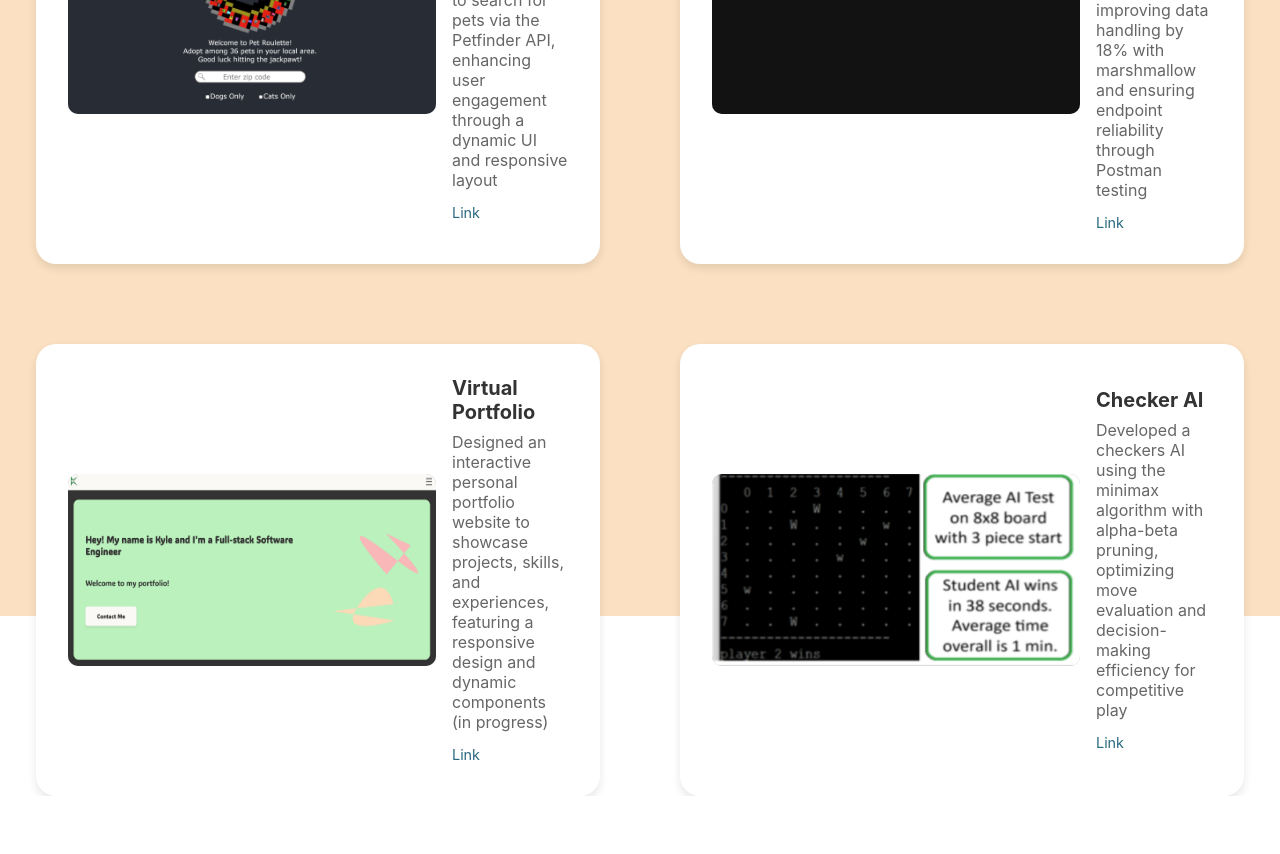
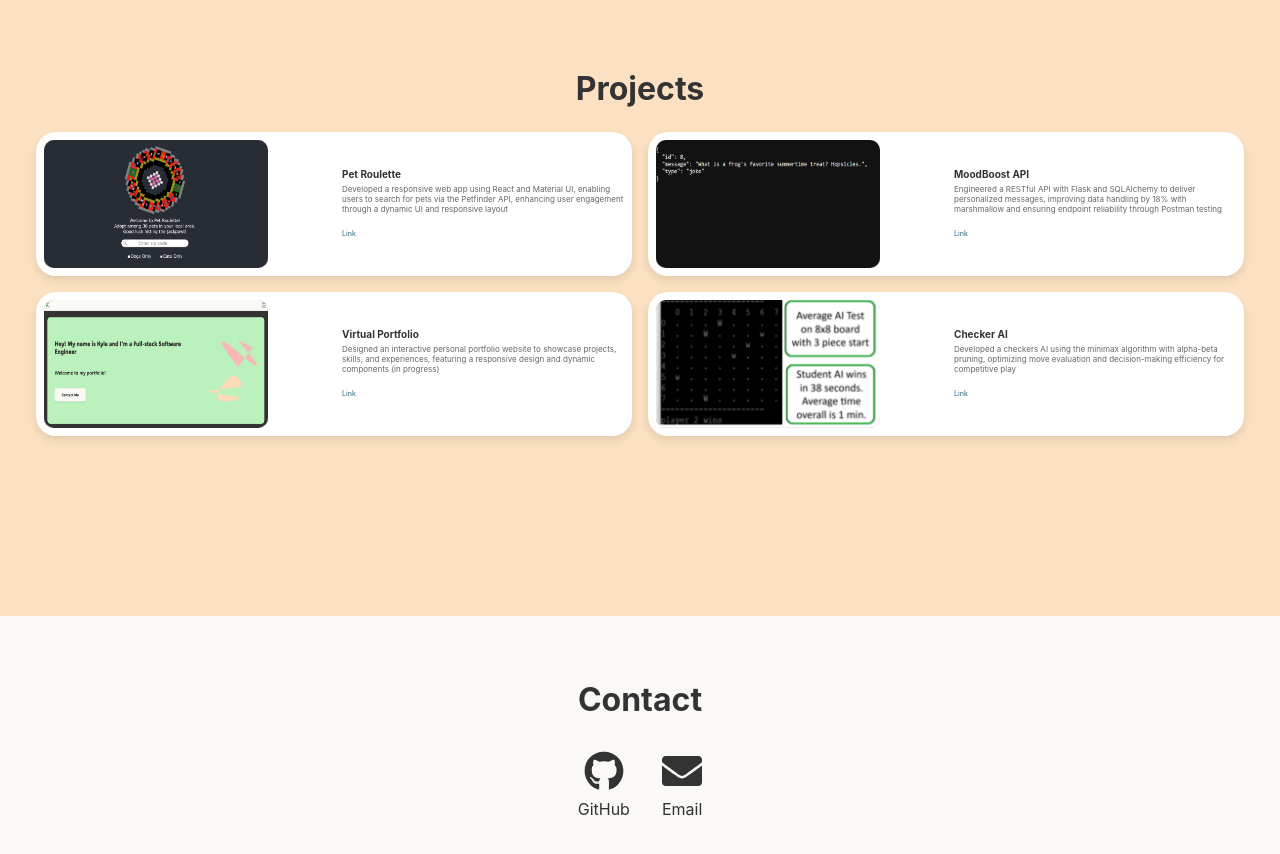
Before and after one commit to kjung4706/kjung4706.github.io, a React (Create React App) app: page / in a window 1280 px wide. Shown: the part 1640-2494 px from the top of the page. Before the commit the page ends 2436 px from the top, so only its background shows below. Built offline with nearby package versions, Linux system fonts and the light colour scheme; the HTML template or start-up script is replaced by a standard one; a web font is replaced by a local one.

Commit message:
Create Contact Page and update all page structures

```diff
--- a/package.json
+++ b/package.json
@@ -9,6 +9,7 @@
     "@testing-library/user-event": "^13.5.0",
     "react": "^18.3.1",
     "react-dom": "^18.3.1",
+    "react-icons": "^5.3.0",
     "react-scripts": "5.0.1",
     "web-vitals": "^2.1.4"
   },
--- a/src/App.js
+++ b/src/App.js
@@ -2,6 +2,7 @@ import Header from './components/Header';
 import Hero from './components/Hero';
 import About from './components/About';
 import Project from './components/Project';
+import Contact from './components/Contact';
 import './App.css';
 
 const App = () => {
@@ -15,8 +16,11 @@ const App = () => {
         <section id="about">
           <About />
         </section>
-        <section id="projects">
+        <section id="project">
           <Project />
+        </section>
+        <section id="contact">
+          <Contact />
         </section>
       </main>
     </div>
--- a/src/components/About.css
+++ b/src/components/About.css
@@ -40,6 +40,8 @@
   display: grid;
   grid-template-columns: 1fr 1fr;
   font-size: 3vmin;
+  justify-items: center;
+
 }
 
 .shape-pink b {
--- /dev/null
+++ b/src/components/Contact.css
@@ -0,0 +1,38 @@
+.contact-wrapper {
+    display: flex;
+    flex-direction: column;
+    align-items: center;
+    padding: 8vh 4vmin;
+    height: calc(100vh - 136px);
+    background-color: #FAF9F6;
+    text-align: center;
+  }
+
+  h2 {
+    font-size: 4vmin;
+    margin-bottom: 4vh;
+    color: #333333;
+  }
+
+  .contact-links {
+    display: flex;
+    gap: 4vmin;
+  }
+
+  .contact-icon {
+    display: flex;
+    flex-direction: column;
+    align-items: center;
+    text-decoration: none;
+    color: #333333;
+    transition: color 0.3s;
+  }
+
+  .contact-icon span {
+    margin-top: 1vmin;
+    font-size: 2vmin;
+  }
+
+  .contact-icon:hover {
+    color: #4DB67B;
+  }
--- /dev/null
+++ b/src/components/Contact.js
@@ -0,0 +1,22 @@
+import './Contact.css';
+import { FaGithub, FaEnvelope } from 'react-icons/fa';
+
+const Contact = () => {
+  return (
+    <section className="contact-wrapper">
+      <h2>Contact</h2>
+      <div className="contact-links">
+        <a href="https://github.com/kjung4706" target="_blank" rel="noopener noreferrer" className="contact-icon">
+          <FaGithub size={40} />
+          <span>GitHub</span>
+        </a>
+        <a href="mailto:kjung4706@gmail.com" className="contact-icon">
+          <FaEnvelope size={40} />
+          <span>Email</span>
+        </a>
+      </div>
+    </section>
+  );
+};
+
+export default Contact;
--- a/src/components/Header.js
+++ b/src/components/Header.js
@@ -22,7 +22,7 @@ const Header = () => {
         <ul>
           <li><a href="#home" onClick={toggleMenu}>Home</a></li>
           <li><a href="#about" onClick={toggleMenu}>About</a></li>
-          <li><a href="#projects" onClick={toggleMenu}>Projects</a></li>
+          <li><a href="#project" onClick={toggleMenu}>Projects</a></li>
           <li><a href="#contact" onClick={toggleMenu}>Contact</a></li>
         </ul>
       </nav>
--- a/src/components/Hero.js
+++ b/src/components/Hero.js
@@ -10,7 +10,7 @@ const Hero = () => {
           <h1>Hey! My name is Kyle and I'm a Full-stack Software Engineer</h1>
           <p>Welcome to my portfolio!</p>
           <img src={Art} alt="Decorative Art 1" className="art-one" />
-          <button className="hero-button">Contact Me</button>
+          <button className="hero-button" a href="#about">Contact Me</button>
         </div>
       </section>
     </div>
--- a/src/components/Project.css
+++ b/src/components/Project.css
@@ -36,11 +36,6 @@
     border-radius: 10px;
     height: 24vmin;
     width: 46vmin;
-    display: flex;
-    align-items: center;
-    justify-content: center;
-    font-size: 2vmin;
-    font-weight: bold;
   }
 
   .project-info {
@@ -65,16 +60,35 @@
     text-decoration: none;
   }
 
-  @media only screen and (max-width: 768px) {
+  @media only screen and (max-width: 1300px) {
     .projects-grid {
-      grid-template-columns: 1fr;
-    }
-
-    .project-img, .project-info {
-      grid-column: span 1;
+      grid-gap: 2vmin;
     }
 
     .project-card {
-      grid-template-columns: 1fr;
+      padding: 1vmin;
+    }
+    .project-img {
+      height: 16vmin;
+      width: 28vmin;
+      font-size: 0.5vmin;
+    }
+
+    .project-info {
+      padding-left: 1vmin;
+    }
+
+    .project-info h3 {
+      font-size: 1.25vmin;
+      margin-bottom: 0.5vmin;
+    }
+
+    .project-info p {
+      font-size: 1vmin;
+      margin-bottom: 0.75vmin;
+    }
+
+    .project-info a {
+      font-size: 0.9vmin;
     }
   }
```
Also changed, not shown: 1 other file (tests, documents, lock files or other folders).
